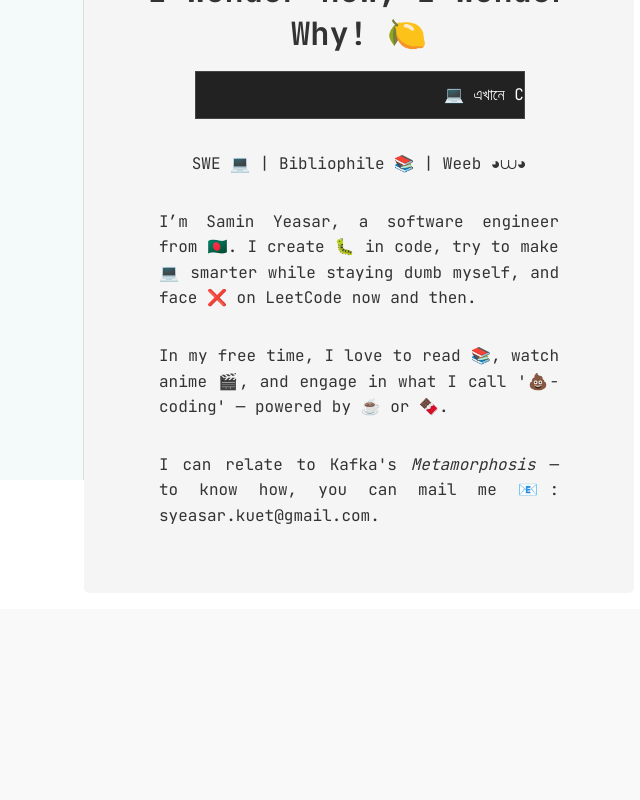
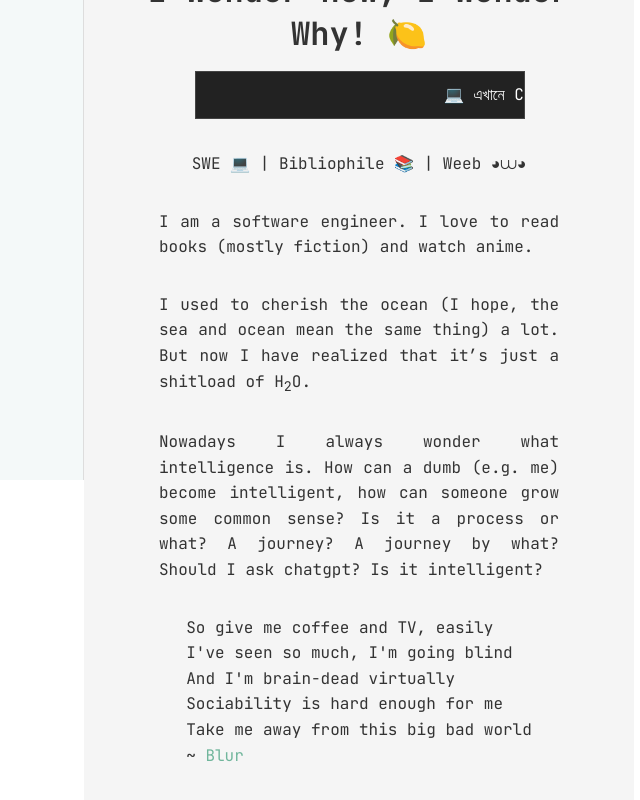
Before and after one commit to Y3454R/my-portfolio-website, a Next.js app: page /home in a window 1280 px wide. Shown: the part 368-1168 px from the top of the page, without its empty margins (406-1046 px from the left). Before the commit the page ends 977 px from the top, so only its background shows below. Built offline with nearby package versions, Linux system fonts and the light colour scheme.

Commit message:
:up: update: Update home

```diff
--- a/src/app/home/page.js
+++ b/src/app/home/page.js
@@ -19,18 +19,35 @@ export default function Home() {
       </div>
       <p className={styles.paragraph}>SWE 💻 | Bibliophile 📚 | Weeb ◕⩊◕</p>
       <p className={styles.paragraph}>
-        I’m Samin Yeasar, a software engineer from 🇧🇩. I create 🐛 in code, try
-        to make 💻 smarter while staying dumb myself, and face ❌ on LeetCode
-        now and then.
+        I am a software engineer. I love to read books (mostly fiction) and
+        watch anime.
       </p>
       <p className={styles.paragraph}>
-        In my free time, I love to read 📚, watch anime 🎬, and engage in what I
-        call '💩-coding' — powered by ☕ or 🍫.
+        I used to cherish the ocean (I hope, the sea and ocean mean the same
+        thing) a lot. But now I have realized that it’s just a shitload of H
+        <sub>2</sub>O.
       </p>
       <p className={styles.paragraph}>
-        I can relate to Kafka's <em>Metamorphosis</em> — to know how, you can
-        mail me 📧: syeasar.kuet@gmail.com.
+        Nowadays I always wonder what intelligence is. How can a dumb (e.g. me)
+        become intelligent, how can someone grow some common sense? Is it a
+        process or what? A journey? A journey by what? Should I ask chatgpt? Is
+        it intelligent?
       </p>
+      <blockquote className={styles.paragraph}>
+        So give me coffee and TV, easily
+        <br />
+        I've seen so much, I'm going blind
+        <br />
+        And I'm brain-dead virtually
+        <br />
+        Sociability is hard enough for me
+        <br />
+        Take me away from this big bad world
+        <br /> ~{" "}
+        <a target="_blank" href="https://youtu.be/6oqXVx3sBOk">
+          Blur
+        </a>
+      </blockquote>
     </div>
   );
 }
```
